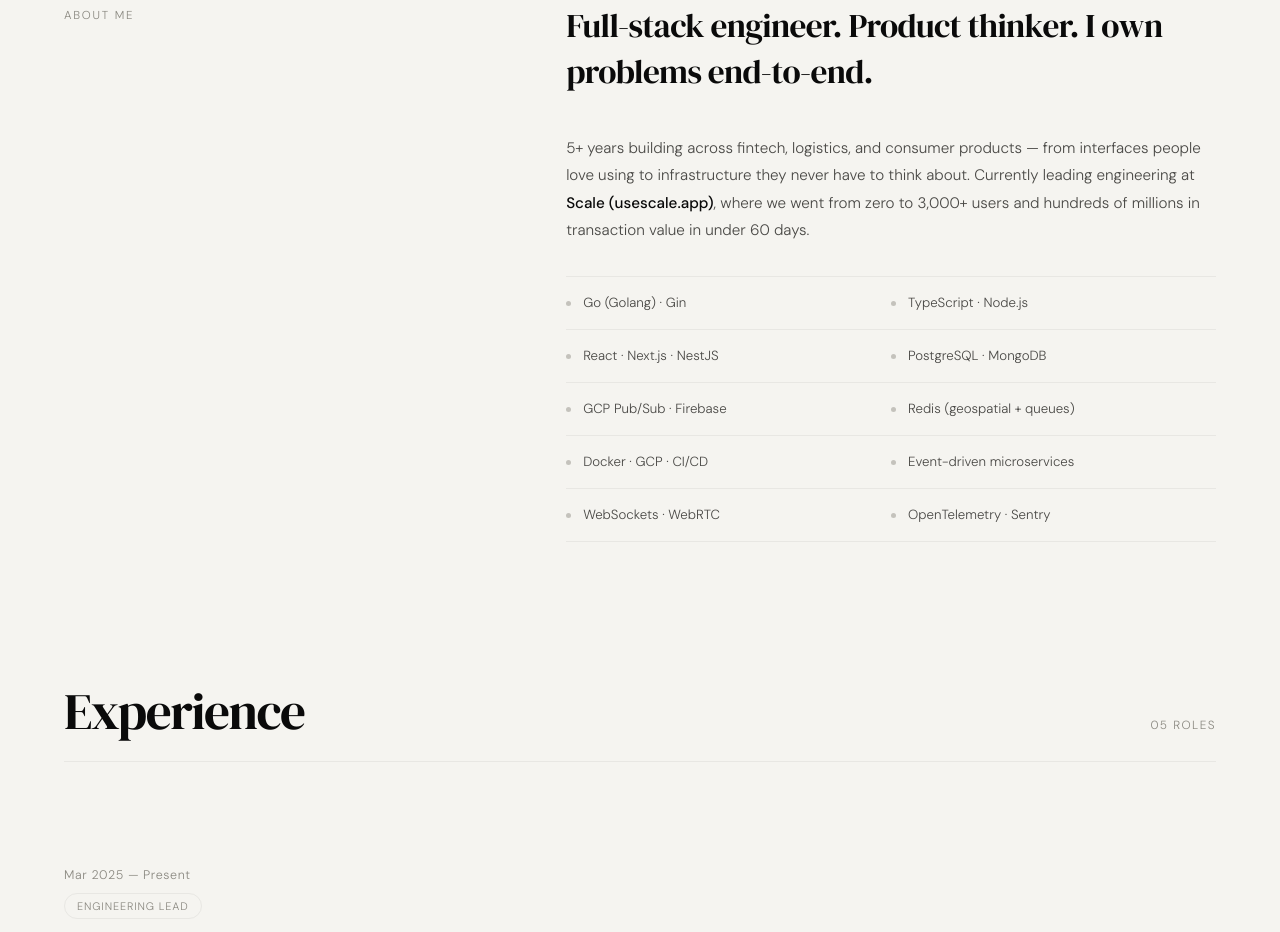
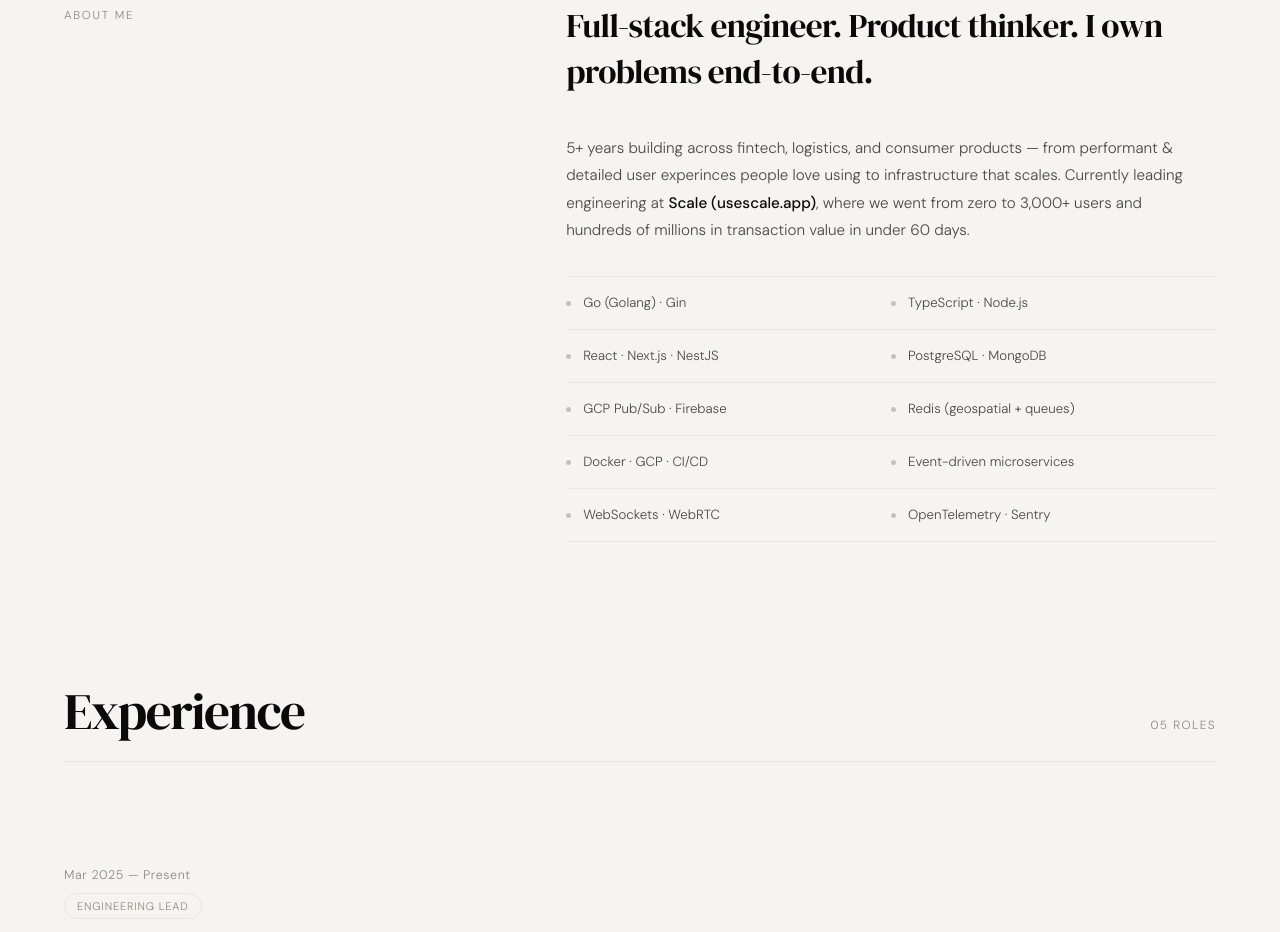
Before and after one commit to chijiooke/portfolio-v3, a Next.js app: page / in a window 1280 px wide. Shown: the part 1000-1932 px from the top of the page. Built offline with nearby package versions, Linux system fonts and the light colour scheme.

Commit message:
feat(about): about page content re-work

```diff
--- a/components/About.tsx
+++ b/components/About.tsx
@@ -22,8 +22,8 @@ export default function About() {
           </h2>
 
           <p className="reveal d1 text-[0.95rem] text-grey-4 leading-[1.8] max-w-[40rem] mb-8">
-            5+ years building across fintech, logistics, and consumer products — from interfaces
-            people love using to infrastructure they never have to think about. Currently leading
+            5+ years building across fintech, logistics, and consumer products — from performant & detailed user experinces
+            people love using to infrastructure that scales. Currently leading
             engineering at{" "}
             <strong className="font-medium text-ink">Scale (usescale.app)</strong>, where we went
             from zero to 3,000+ users and hundreds of millions in transaction value in under 60 days.
```
